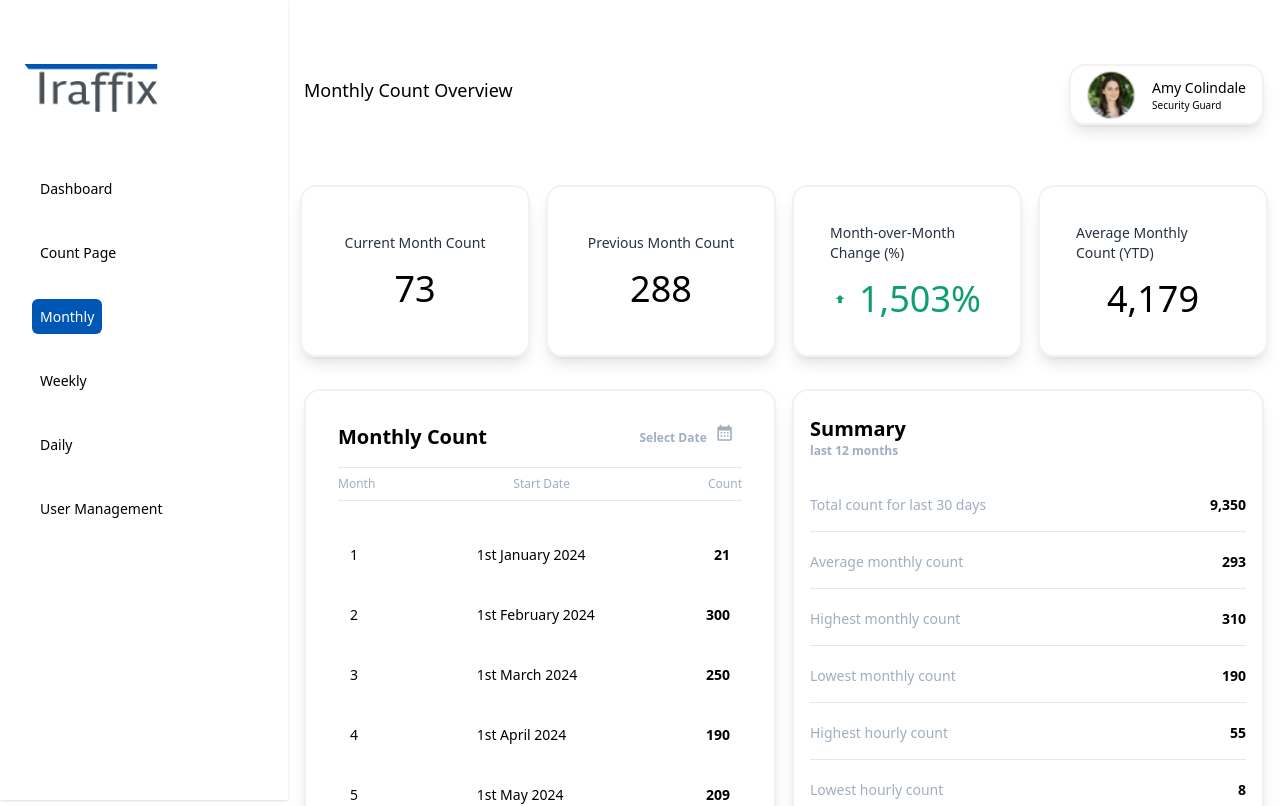
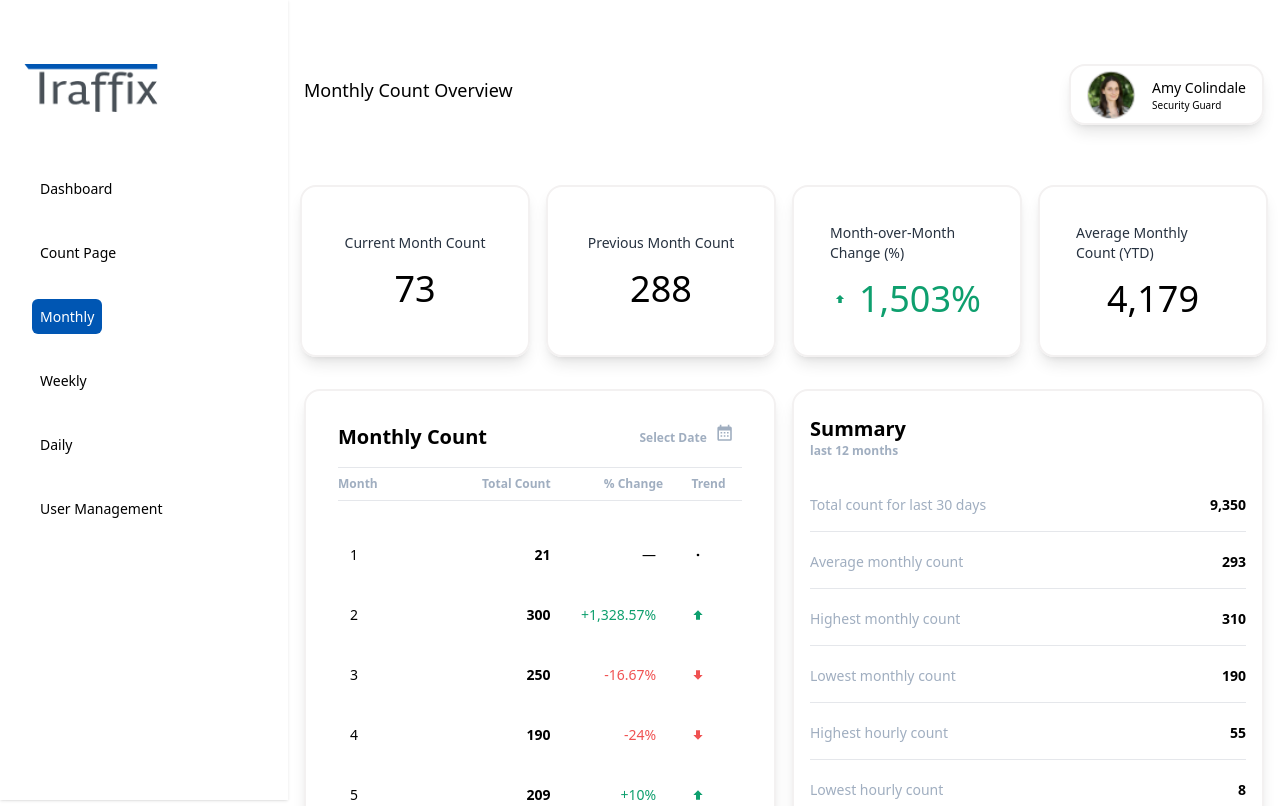
Before and after one commit to Marshall-D/traffix, a Next.js app: page /admin/monthly in a window 1280 px wide. Shown: the top 806 px of the page. Built offline with nearby package versions, Linux system fonts and the light colour scheme.

Commit message:
chore: add more data to monthlysectione table

```diff
--- a/src/components/monthly/MonthlySectionOne.tsx
+++ b/src/components/monthly/MonthlySectionOne.tsx
@@ -20,6 +20,30 @@ interface Props {
     highlightedWeekStart?: string | null
   ) => void;
 }
+
+const UpArrow = (
+  <svg
+    width="16"
+    height="16"
+    viewBox="0 0 24 24"
+    aria-hidden
+    xmlns="http://www.w3.org/2000/svg"
+  >
+    <path fill="currentColor" d="M12 5l7 7h-4v7h-6v-7H5l7-7z" />
+  </svg>
+);
+
+const DownArrow = (
+  <svg
+    width="16"
+    height="16"
+    viewBox="0 0 24 24"
+    aria-hidden
+    xmlns="http://www.w3.org/2000/svg"
+  >
+    <path fill="currentColor" d="M12 19l-7-7h4V5h6v7h4l-7 7z" />
+  </svg>
+);
 
 const MonthlySectionOne: FC<Props> = ({ onTableItemClick }) => {
   const {
@@ -96,20 +120,60 @@ const MonthlySectionOne: FC<Props> = ({ onTableItemClick }) => {
 
       <hr className="mt-4" />
 
-      {/* Table header */}
+      {/* New table header with 4 columns */}
       <div
         id="table-header"
         className="flex justify-between gap-3 text-grey-4 my-2 text-xs font-semibold"
       >
-        <p className="font-medium">Month</p>
-        <p className="font-medium">Start Date</p>
-        <p className="font-medium">Count</p>
+        <p className="w-1/4">Month</p>
+        <p className="w-1/4 text-right">Total Count</p>
+        <p className="w-1/4 text-right">% Change</p>
+        <p className="w-1/6 text-center">Trend</p>
       </div>
       <hr />
 
       <div id="table-body" className="mt-4">
         {months.map((row, i) => {
           const isSelected = selectedRow === i;
+          const pct = row.percentChange;
+          const trend = row.trend;
+          const pctDisplay =
+            pct === null || pct === undefined
+              ? "—"
+              : `${Math.abs(Number(pct.toFixed(2))).toLocaleString()}%`;
+          const pctColorClass =
+            trend === "up"
+              ? "text-green-500"
+              : trend === "down"
+              ? "text-red-500"
+              : "text-black";
+          const arrowNode =
+            trend === "up" ? (
+              <span className="inline-flex items-center text-green-500">
+                {UpArrow}
+              </span>
+            ) : trend === "down" ? (
+              <span className="inline-flex items-center text-red-500">
+                {DownArrow}
+              </span>
+            ) : (
+              <span
+                className="inline-flex items-center text-grey-400"
+                aria-hidden
+              >
+                {/* neutral placeholder for alignment */}
+                <svg
+                  width="16"
+                  height="16"
+                  viewBox="0 0 24 24"
+                  aria-hidden
+                  xmlns="http://www.w3.org/2000/svg"
+                >
+                  <circle cx="12" cy="12" r="2" fill="currentColor" />
+                </svg>
+              </span>
+            );
+
           return (
             <div
               key={row.month}
@@ -123,8 +187,24 @@ const MonthlySectionOne: FC<Props> = ({ onTableItemClick }) => {
                 hover:bg-grey-3`}
             >
               <p className="w-1/4">{row.month}</p>
-              <p className="w-1/3">{formatDate(row.start)}</p>
-              <p className="w-1/4 font-semibold text-right">{row.count}</p>
+
+              <p className="w-1/4 text-right font-semibold">
+                {row.count.toLocaleString()}
+              </p>
+
+              <p
+                className={`w-1/4 text-right ${
+                  pct === null ? "text-grey-400" : pctColorClass
+                }`}
+              >
+                {/* show sign for negative */}
+                {pct === null ? "—" : pct > 0 ? "+" : pct < 0 ? "-" : ""}
+                {pct === null ? "" : pctDisplay}
+              </p>
+
+              <div className="w-1/6 flex justify-center items-center">
+                {arrowNode}
+              </div>
             </div>
           );
         })}
--- a/src/hooks/useMonthlySection.ts
+++ b/src/hooks/useMonthlySection.ts
@@ -6,6 +6,9 @@ export type MonthItem = {
   month: number;
   start: string;
   count: number;
+  // new fields:
+  percentChange: number | null; // percentage (e.g. 12.34 for +12.34%)
+  trend: "up" | "down" | "neutral";
 };
 
 type UseMonthlySectionReturn = {
@@ -19,12 +22,6 @@ type UseMonthlySectionReturn = {
   selectedDate: Date | null;
   setSelectedDate: (d: Date | null) => void;
   error: string | null;
-  /**
-   * Attempts to resolve the currently selectedDate into a month/week and calls
-   * the provided `onFound` callback with (monthStart, monthNumber, highlightedWeekStart|null).
-   *
-   * Returns `true` if a month was found and `onFound` was called, `false` otherwise.
-   */
   handleViewDateClick: (
     onFound: (
       startOfMonthDate: string,
@@ -35,13 +32,41 @@ type UseMonthlySectionReturn = {
 };
 
 export default function useMonthlySection(): UseMonthlySectionReturn {
-  const months = useMemo(() => {
-    // Use the monthlyData provided by the utils file as the canonical list
-    return monthlyData.map((m) => ({
+  const months = useMemo<MonthItem[]>(() => {
+    // Build canonical list and compute percentChange + trend based on previous month
+    // Ensure we use the order of monthlyData as provided (assumed chronological).
+    const items = monthlyData.map((m) => ({
       month: Number(m.month),
       start: String(m.start),
       count: Number(m.count ?? 0),
+      percentChange: null as number | null,
+      trend: "neutral" as "up" | "down" | "neutral",
     }));
+
+    for (let i = 0; i < items.length; i++) {
+      const current = items[i];
+      const prev = items[i - 1];
+
+      if (!prev || prev.count === 0) {
+        // No valid previous to compare to (avoid divide by zero)
+        current.percentChange = null;
+        current.trend = "neutral";
+      } else {
+        const change = ((current.count - prev.count) / prev.count) * 100;
+        current.percentChange = Number.isFinite(change) ? change : null;
+        if (current.percentChange === null) {
+          current.trend = "neutral";
+        } else if (current.percentChange > 0) {
+          current.trend = "up";
+        } else if (current.percentChange < 0) {
+          current.trend = "down";
+        } else {
+          current.trend = "neutral";
+        }
+      }
+    }
+
+    return items;
   }, []);
 
   const [selectedRow, setSelectedRow] = useState<number | null>(null);
@@ -79,7 +104,7 @@ export default function useMonthlySection(): UseMonthlySectionReturn {
         return false;
       }
 
-      // Normalize selected date to midnight (local) - keep behavior consistent with existing code.
+      // Normalize selected date to midnight (local)
       const selectedDateObj = new Date(selectedDate);
       selectedDateObj.setHours(0, 0, 0, 0);
 
@@ -110,10 +135,8 @@ export default function useMonthlySection(): UseMonthlySectionReturn {
 
       const highlightedWeekStart = matchedWeek ? matchedWeek.date : null;
 
-      // call out to parent
       onFound(found.start, found.month, highlightedWeekStart);
 
-      // close modal on success (parent may navigate)
       setShowModal(false);
       return true;
     },
```
